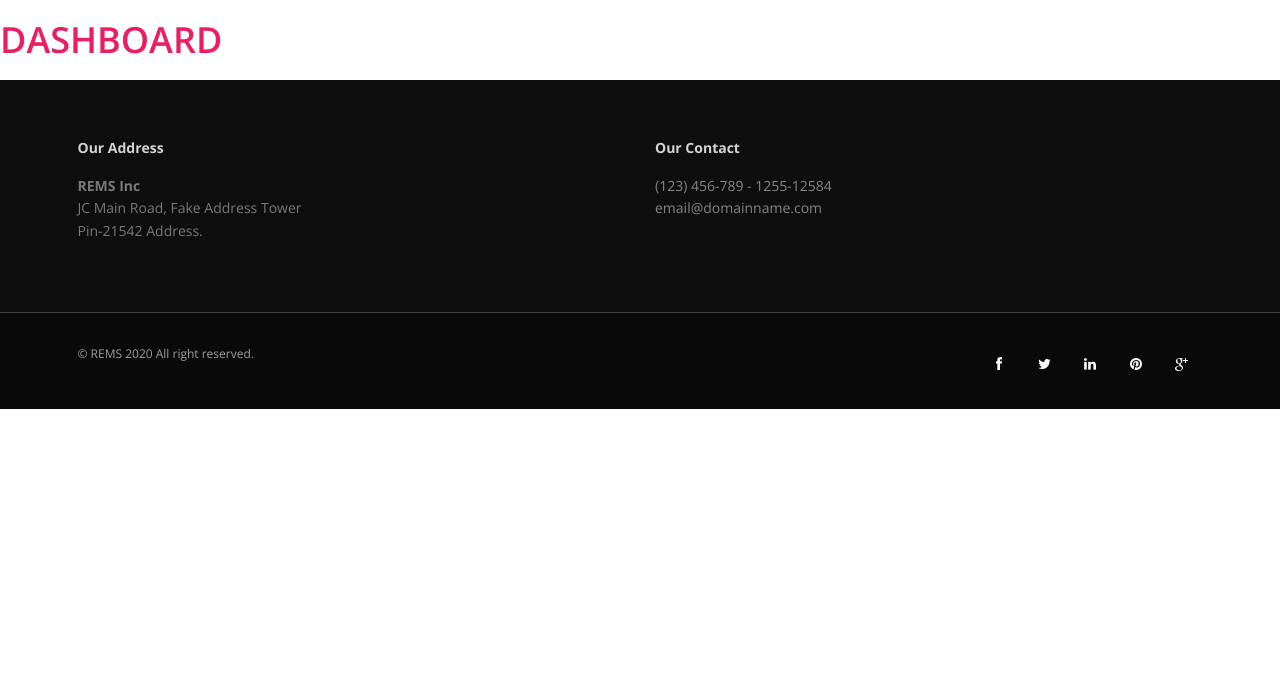
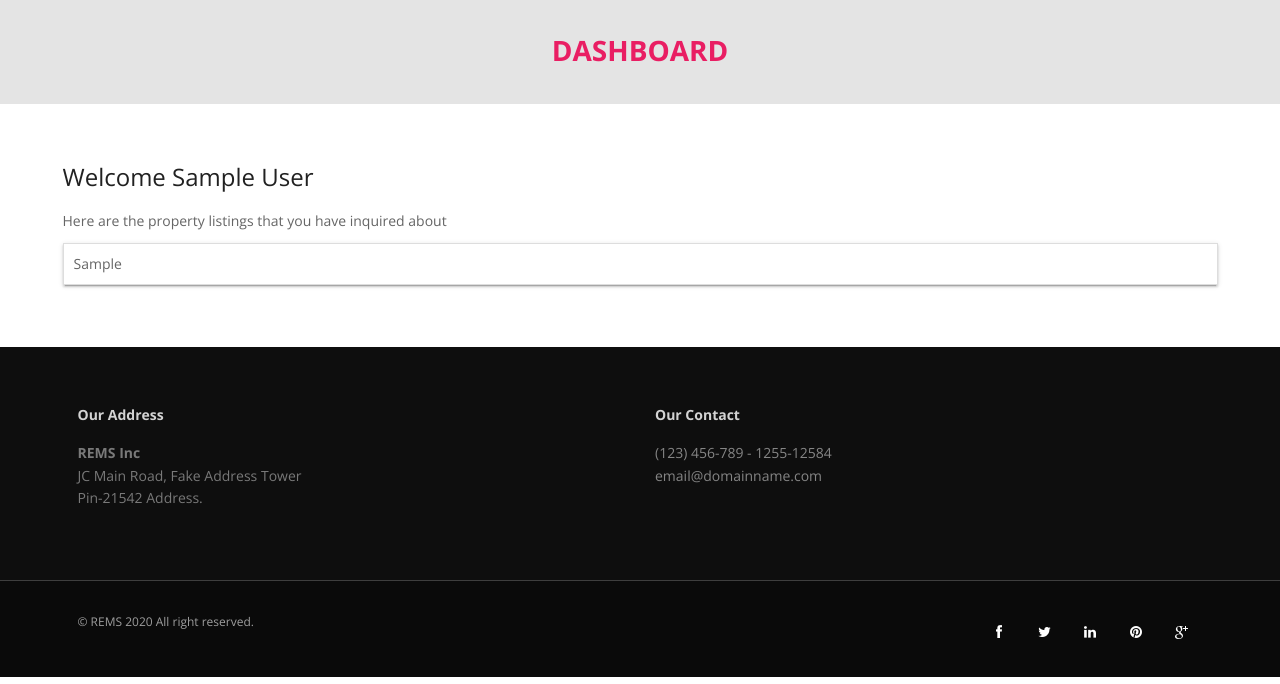
Before and after one commit to jasshan29goel/rems_webApp, a Django app: page /accounts/dashboard in a window 1280 px wide. Shown: the part 116-800 px from the top of the page. Run offline with Django 3.2, Linux system fonts and the light colour scheme; a user stored in the database is signed in; tables that the repository leaves empty hold one stand-in row (values such as "Sample post"); some libraries are stand-ins or nearby versions.

Commit message:
dashboard functionality

```diff
--- a/accounts/views.py
+++ b/accounts/views.py
@@ -2,6 +2,8 @@ from django.shortcuts import redirect, render
 
 from django.contrib import  auth
 from django.contrib.auth.models import User
+
+from contacts.models import Contact
 
 # Create your views here.
 def register(request):
@@ -59,6 +61,10 @@ def logout(request):
 
 def dashboard(request):
     if request.user.is_authenticated==True:
-        return render(request,'accounts/dashboard.html')
+        contacts = Contact.objects.order_by('-contact_date').filter(user_id=request.user.id)
+        context = {
+            'contacts': contacts
+        }
+        return render(request,'accounts/dashboard.html',context)
     else:
         return redirect('login')
--- a/templates/accounts/dashboard.html
+++ b/templates/accounts/dashboard.html
@@ -4,6 +4,46 @@
 
 
 {% block content %}
-<h1>dashboard</h1>
+<section id="inner-headline">
+	<div class="container">
+		<div class="row">
+			<div class="col-lg-12">
+				<h2 class="pageTitle">Dashboard</h2>
+			</div>
+		</div>
+	</div>
+</section>
+
+<section id="content" style="padding-top: 20px;">
+    <div class="about home-about container" style="padding-top: 20px;">
+        <div class="row">
+            <div class="col-md-12">
+                <div class="block-heading-two">
+                    <h3><span>Welcome {{user.first_name}} {{user.last_name}}</span></h3>
+                    <p>Here are the property listings that you have inquired about
+                    </p>
+                </div>
+                <ul class="collapsible" id="accordionSection" data-collapsible="accordion">
+                    {% if contacts %}
+                        {% for contact in contacts%}
+                            <li>
+                            <div class="collapsible-header HillSide">{{contact.listing}}</div>
+                            <div class="collapsible-body"><p>{{contact.message}}</p>
+                                <p style="float: left;">{{contact.contact_date}}</p>
+                                <a  style="margin: 10px;float: right;" href="{% url 'listing' contact.listing_id%}" class="btn btn-primary waves-effect waves-dark">View Listing</a>
+                            </div>
+                            </li>
+                        {% endfor %}
+                    {% else %}
+                        <div class="col-md-4 md-margin-bottom-40">
+                            <p>No Inquires  available</p>
+                        </div>
+                    {% endif %}
+                </ul>
+            </div>
+        </div>
+        <br/>
+    </div>
+</section>
 
 {%endblock%}
```
